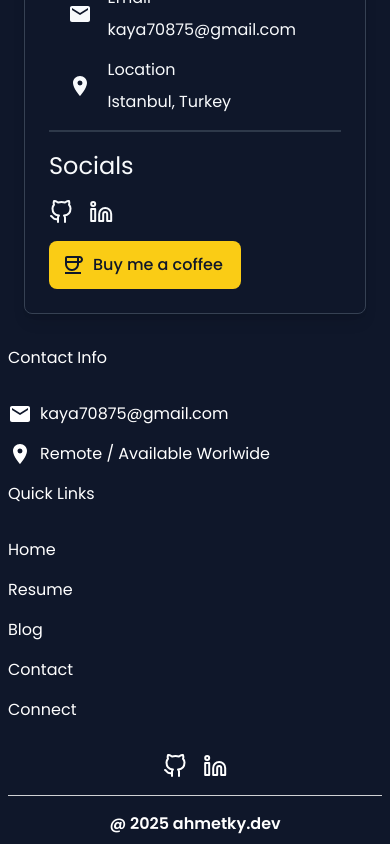
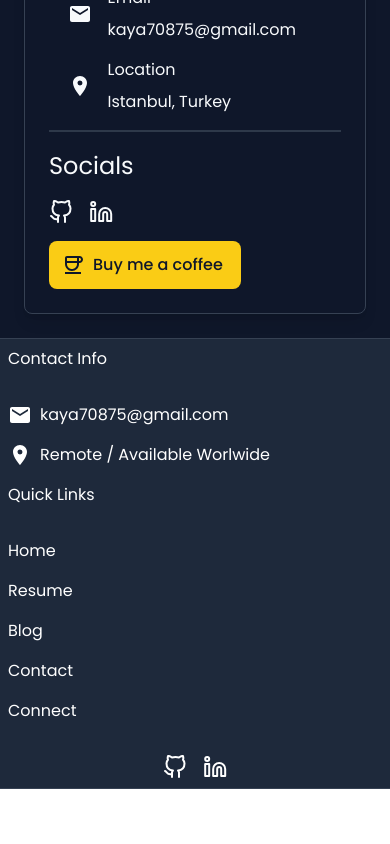
Before and after one commit to kaya70875/personal, a Next.js app: page / in a window 390 px wide. Shown: the part 7625-8469 px from the top of the page. After the commit the page ends 8414 px from the top, so only its background shows below. Built offline with nearby package versions, Linux system fonts and the light colour scheme.

Commit message:
refactor: add default container to projects and skills section

```diff
--- a/src/app/page.tsx
+++ b/src/app/page.tsx
@@ -65,7 +65,7 @@ export default function Home() {
 
       <AnimatedSection className="skills flex flex-col">
         <Header name="Skills" />
-        <div className="grid grid-cols-1 md:grid-cols-2 place-items-center w-full gap-4">
+        <div className="grid grid-cols-1 md:grid-cols-2 place-items-center w-full gap-4 default-container">
           {skillCategories.map((category, idx) => (
             <SkillCategoryCard category={category} key={idx} />
           ))}
--- a/src/components/Footer.tsx
+++ b/src/components/Footer.tsx
@@ -25,7 +25,7 @@ export default function Footer() {
     ];
 
     return (
-        <footer className='w-full bg-text p-2 lg:p-8 flex flex-col gap-4'>
+        <footer className='w-full p-2 lg:p-8 flex flex-col gap-4 bg-primary border-y border-gray-700'>
             <div className='default-container text-white flex flex-col sm:flex-row justify-center lg:justify-around gap-4 lg:gap-0'>
                 <section className="contact-info flex flex-col gap-8">
                     <p>Contact Info</p>
@@ -55,11 +55,6 @@ export default function Footer() {
                     <Socials gap='gap-4' className='!text-white' />
                 </section>
             </div>
-            <section className="copyw flex flex-col gap-4 items-center justify-center w-full">
-                <div className="line w-full flex items-center justify-center !bg-white" />
-                <p className='text-white font-semibold'>@ 2025 ahmetky.dev</p>
-            </section>
-
         </footer>
     )
 }
```
